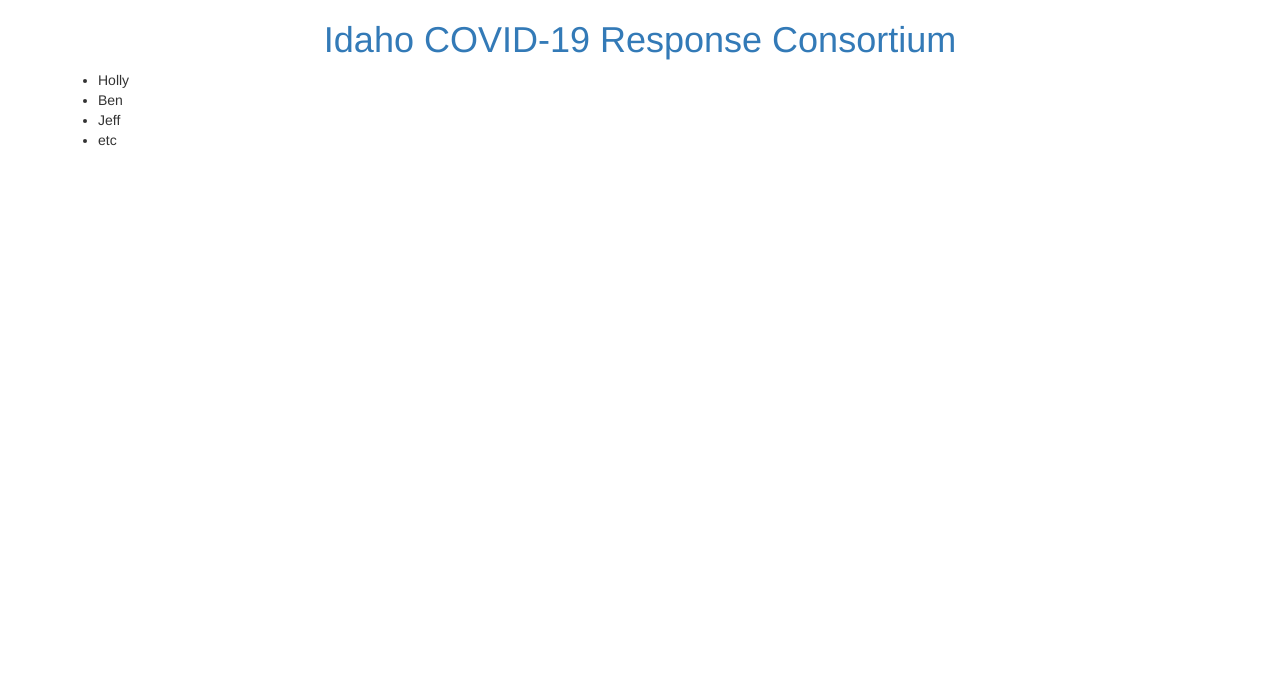
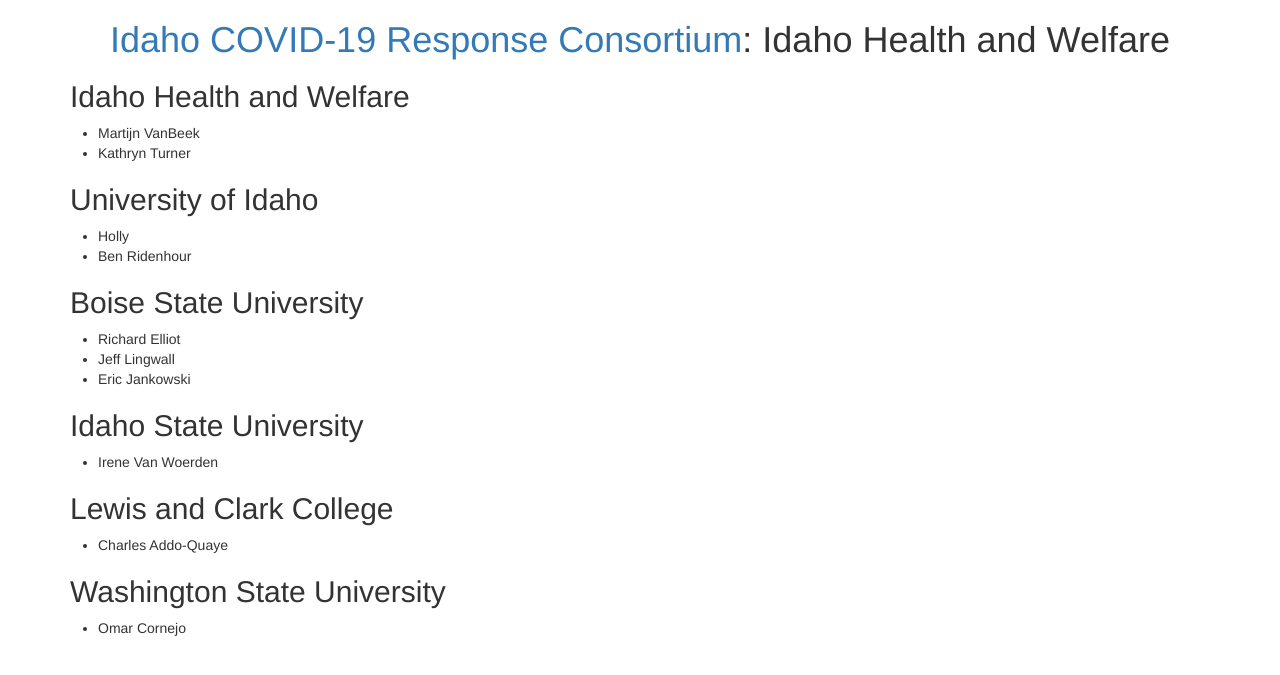
Before and after one commit to magbenji/summary, a Jekyll site: the page built from team.md, in a window 1280 px wide. Shown: the top 675 px of the page. Built offline with Jekyll 4.4.1, drawn with Linux system fonts in a browser that asks for light colours; our own code applies the rules of GitHub Pages for plain Markdown files.

Commit message:
Started team list page and sources page

```diff
--- a/team.md
+++ b/team.md
@@ -3,8 +3,24 @@
 root: .            # Can leave this alone
 ---
 
+## Idaho Health and Welfare
+* Martijn VanBeek
+* Kathryn Turner
 
+## University of Idaho
 * Holly
-* Ben
-* Jeff
-* etc
+* Ben Ridenhour
+
+## Boise State University
+* Richard Elliot
+* Jeff Lingwall
+* Eric Jankowski
+
+## Idaho State University
+* Irene Van Woerden
+
+## Lewis and Clark College
+* Charles Addo-Quaye
+
+## Washington State University
+* Omar Cornejo
```
Also changed, not shown: index.md (+2 -6 lines), sources.md (added, +7 -0 lines).
